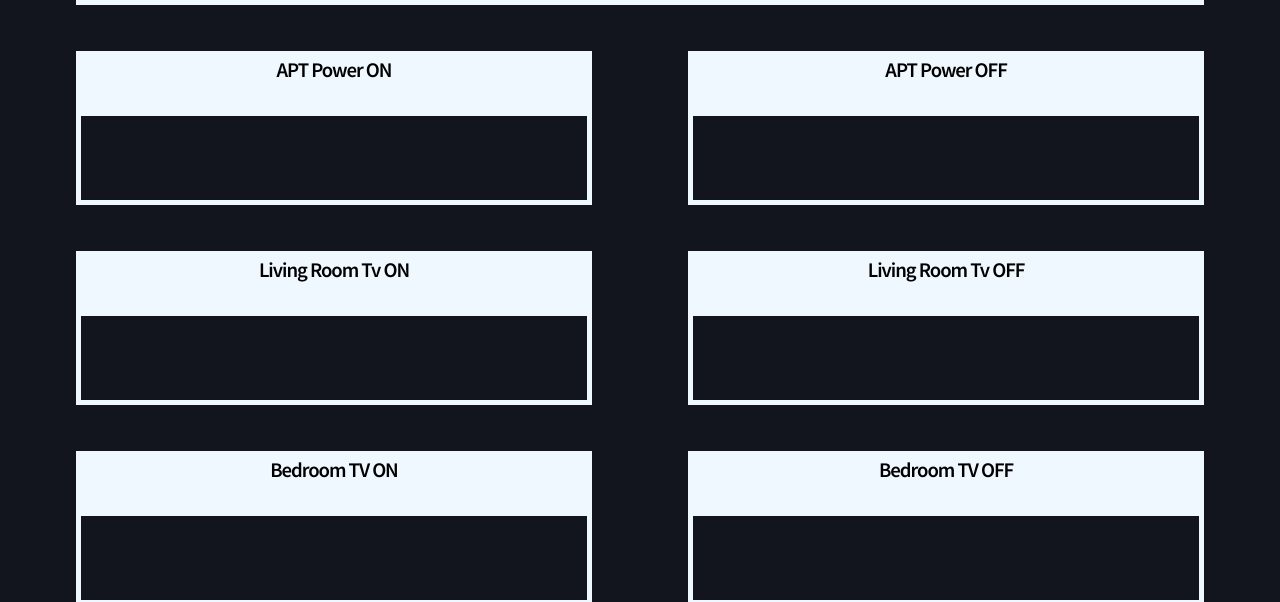
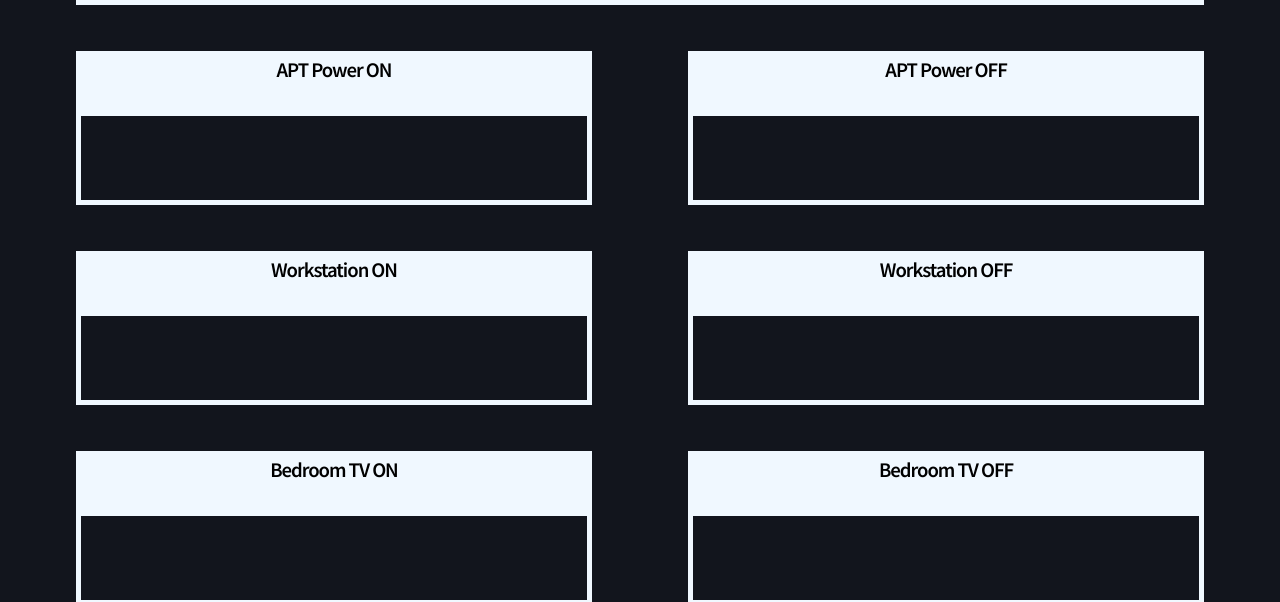
Before and after one commit to agoytia/agoytia.github.io, a plain HTML site: page index.html in a window 1280 px wide. Shown: the part 200-802 px from the top of the page. Drawn offline with Linux system fonts and the light colour scheme.

Commit message:
patch: update living room tv button to workstation button

```diff
--- a/index.html
+++ b/index.html
@@ -39,13 +39,13 @@
                     <div>
                         <article id="livingRoomTVON" class="item thumb">
                             <section class="buttonBar">
-                                <h2 class="buttonHeader">Living Room Tv ON</h2>
+                                <h2 class="buttonHeader">Workstation ON</h2>
                             </section>
                         </article>
 
                         <article id="livingRoomTVOFF" class="item thumb inline">
                             <section class="buttonBar">
-                                <h2 class="buttonHeader">Living Room Tv OFF</h2>
+                                <h2 class="buttonHeader">Workstation OFF</h2>
                             </section>
                         </article>
                     </div>
```
